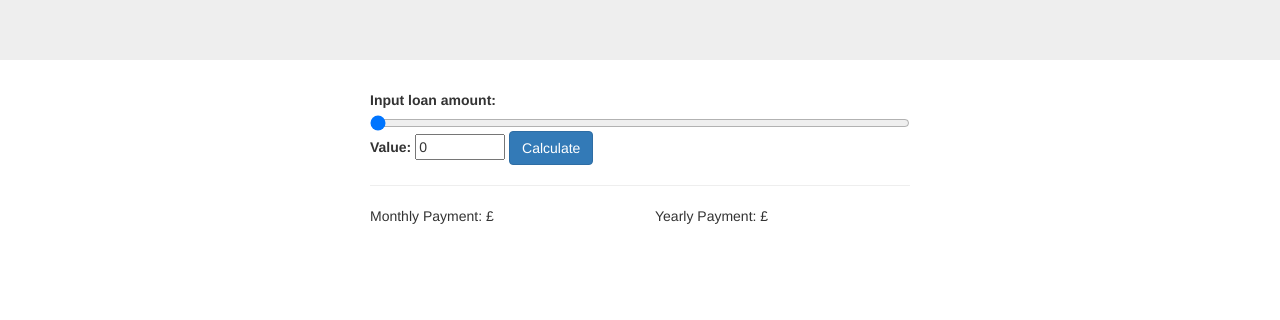
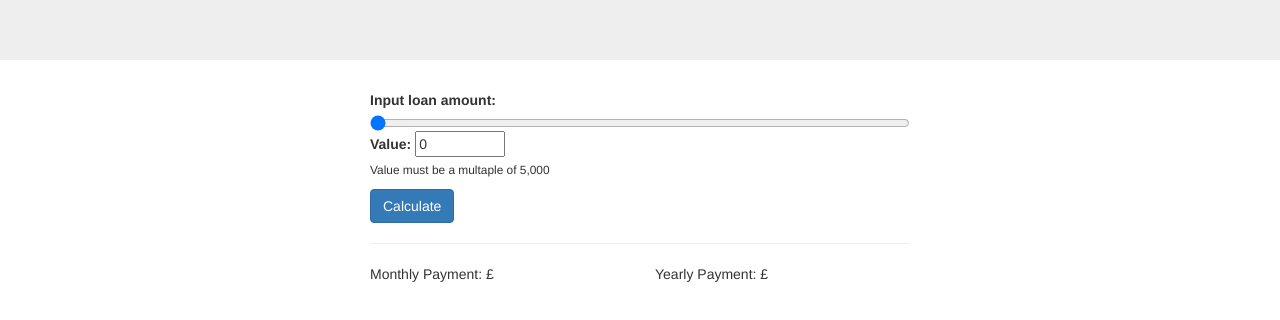
Before and after one commit to finlay-ab/Farming-Simulator-Loan-Calculator, a website built with webpack: page index.html in a window 1280 px wide. Shown: the part 180-500 px from the top of the page. Built offline with nearby package versions, Linux system fonts and the light colour scheme.

Commit message:
added that output must be a multiple of 5000

```diff
--- a/index.html
+++ b/index.html
@@ -44,6 +44,7 @@
 
       <label>Value:</label>
       <input type="number" id="textInput" value="0" min="0" max="500000" step="5000">
+      <p><small>Value must be a multaple of 5,000</small></p>
       <button type="button" class="btn btn-primary" onclick="calculateLoan()">Calculate</button>
 
       <hr>
```
